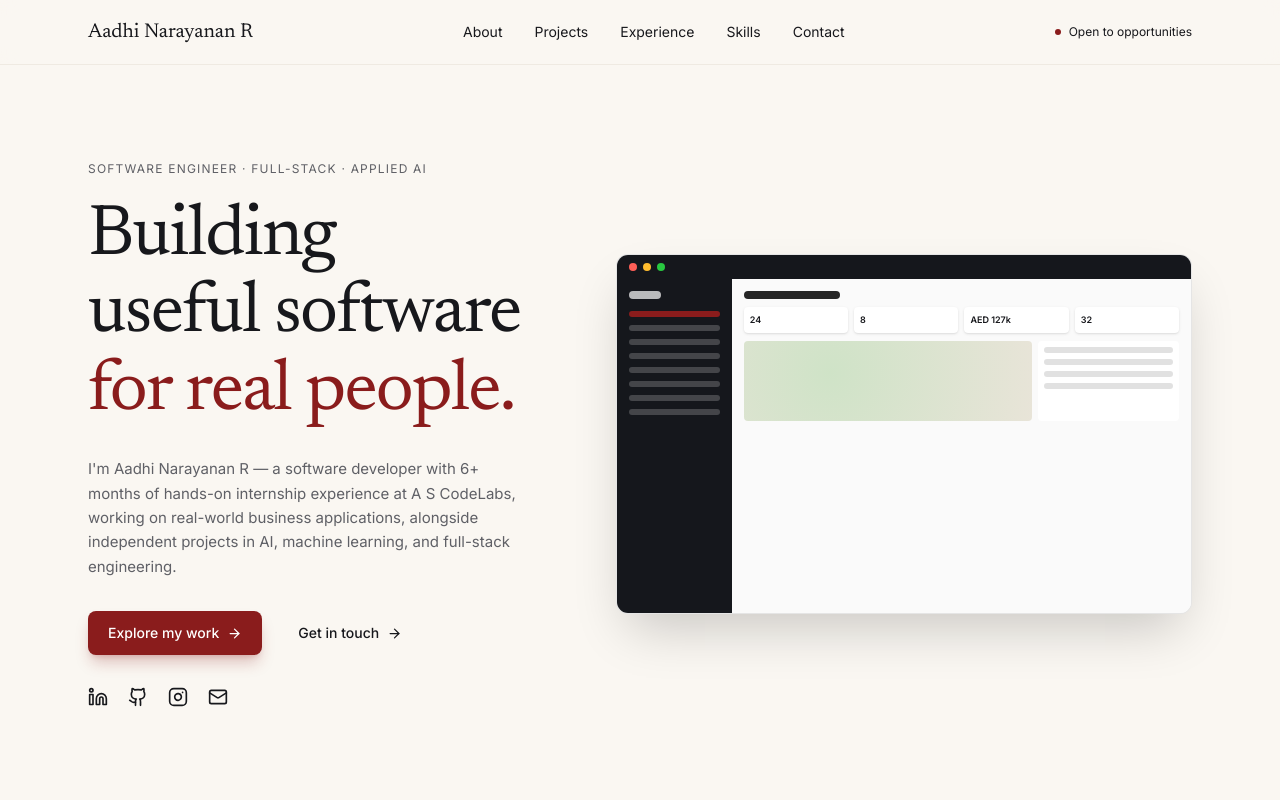
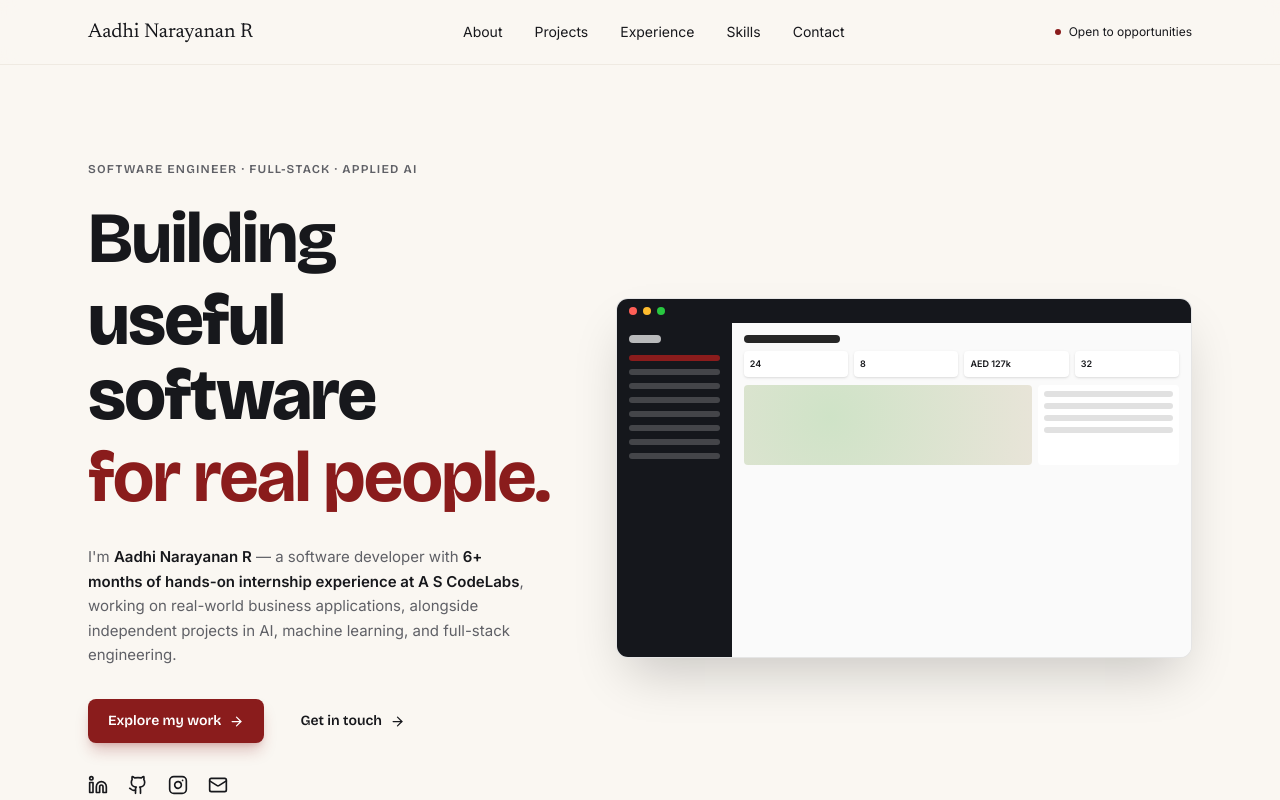
Before and after one commit to 7sthunder/portfolio, a React (Vite) app: page / in a window 1280 px wide. Shown: the top 800 px of the page. Built offline with nearby package versions, Linux system fonts and the light colour scheme.

Commit message:
Set the hero in Bricolage Grotesque and let weight carry the emphasis

```diff
--- a/index.html
+++ b/index.html
@@ -7,7 +7,7 @@
     <meta name="description" content="Full-stack software engineer building useful software for real people." />
     <link rel="preconnect" href="https://fonts.googleapis.com" />
     <link rel="preconnect" href="https://fonts.gstatic.com" crossorigin />
-    <link href="https://fonts.googleapis.com/css2?family=Inter:wght@400;500;600&family=Newsreader:opsz,wght@6..72,400;6..72,500&display=swap" rel="stylesheet" />
+    <link href="https://fonts.googleapis.com/css2?family=Bricolage+Grotesque:opsz,wght@12..96,200..800&family=Inter:wght@400;500;600&family=Newsreader:opsz,wght@6..72,400;6..72,500&display=swap" rel="stylesheet" />
   </head>
   <body><div id="root"></div><script type="module" src="/src/main.tsx"></script></body>
 </html>
--- a/src/App.tsx
+++ b/src/App.tsx
@@ -18,8 +18,8 @@ function Count({ to, suffix = "" }: { to: number; suffix?: string }) {
   return <span ref={ref}>{out}{suffix}</span>;
 }
 
-const Button = ({ children, href, solid }: { children: React.ReactNode; href: string; solid?: boolean }) => (
-  <a href={href} className={`group inline-flex items-center gap-2 rounded-lg px-5 py-3 text-sm font-medium transition ${solid ? "bg-wine text-white shadow-lg shadow-wine/25 hover:bg-wine-dark" : "text-ink hover:text-wine"}`}>
+const Button = ({ children, href, solid, className = "" }: { children: React.ReactNode; href: string; solid?: boolean; className?: string }) => (
+  <a href={href} className={`group inline-flex items-center gap-2 rounded-lg px-5 py-3 text-sm font-medium transition ${solid ? "bg-wine text-white shadow-lg shadow-wine/25 hover:bg-wine-dark" : "text-ink hover:text-wine"} ${className}`}>
     {children}<ArrowRight size={15} className="transition group-hover:translate-x-1" />
   </a>
 );
@@ -219,16 +219,18 @@ export default function App() {
         {/* Hero */}
         <section id="about" className={`${wrap} grid items-center gap-12 py-16 lg:grid-cols-[1fr_1.2fr] lg:py-24`}>
           <div>
-            <p className="mb-6 text-xs tracking-widest text-muted">SOFTWARE ENGINEER · FULL-STACK · APPLIED AI</p>
-            <h1 className="font-serif text-6xl leading-[1.02] tracking-tight sm:text-7xl">
+            <p className="mb-6 font-display text-xs font-semibold tracking-widest text-muted">SOFTWARE ENGINEER · FULL-STACK · APPLIED AI</p>
+            <h1 className="font-display text-6xl font-bold leading-[1.05] tracking-tight sm:text-7xl">
               {headline.map((l, i) => (
-                <span key={l} className="block overflow-hidden pb-1">
-                  <motion.span className={`block ${i === 2 ? "text-wine" : ""}`} initial={{ y: "105%" }} animate={{ y: 0 }} transition={{ duration: 0.8, delay: 0.1 + i * 0.12, ease: [0.22, 1, 0.36, 1] }}>{l}</motion.span>
+                <span key={l} className="block overflow-hidden pb-1.5">
+                  {/* The payload of the sentence takes the heaviest weight; the
+                      words framing it stay one step back so the eye lands on it. */}
+                  <motion.span className={`block ${i === 1 ? "font-extrabold" : i === 2 ? "text-wine" : ""}`} initial={{ y: "105%" }} animate={{ y: 0 }} transition={{ duration: 0.8, delay: 0.1 + i * 0.12, ease: [0.22, 1, 0.36, 1] }}>{l}</motion.span>
                 </span>
               ))}
             </h1>
-            <p className="mt-6 max-w-md text-[15px] leading-relaxed text-muted">I'm Aadhi Narayanan R — a software developer with 6+ months of hands-on internship experience at A S CodeLabs, working on real-world business applications, alongside independent projects in AI, machine learning, and full-stack engineering.</p>
-            <div className="mt-8 flex items-center gap-4"><Button solid href="#projects">Explore my work</Button><Button href="#contact">Get in touch</Button></div>
+            <p className="mt-6 max-w-md text-[15px] leading-relaxed text-muted">I'm <b className="font-semibold text-ink">Aadhi Narayanan R</b> — a software developer with <b className="font-semibold text-ink">6+ months of hands-on internship experience at A S CodeLabs</b>, working on real-world business applications, alongside independent projects in AI, machine learning, and full-stack engineering.</p>
+            <div className="mt-8 flex items-center gap-4"><Button solid href="#projects" className="font-display font-semibold">Explore my work</Button><Button href="#contact" className="font-display font-semibold">Get in touch</Button></div>
             <div className="mt-8 flex gap-5">
               {[[Linkedin, "https://linkedin.com/in/aadhi-narayanan-80093332", "LinkedIn"], [Github, "https://github.com/", "GitHub"], [Instagram, "https://instagram.com/7s_thunder", "Instagram"], [Mail, "mailto:aadhinarayanan23@gmail.com", "Email"]].map(([Icon, href, name]) => {
                 const I = Icon as typeof Mail; return <a key={name as string} href={href as string} aria-label={name as string} className="transition hover:-translate-y-0.5 hover:text-wine"><I size={20} /></a>;
--- a/src/index.css
+++ b/src/index.css
@@ -2,6 +2,10 @@
 @theme {
   --font-sans: "Inter", ui-sans-serif, system-ui, sans-serif;
   --font-serif: "Newsreader", Georgia, serif;
+  /* Hero display face. A grotesque holds its own at 72px, where the serif's
+     thin strokes start to wash out; Inter is kept as the fallback so a blocked
+     or slow webfont still lands on the site's own sans. */
+  --font-display: "Bricolage Grotesque", "Inter", ui-sans-serif, system-ui, sans-serif;
   --color-paper: #faf7f2;
   --color-ink: #17181c;
   --color-muted: #5f6066;
```
